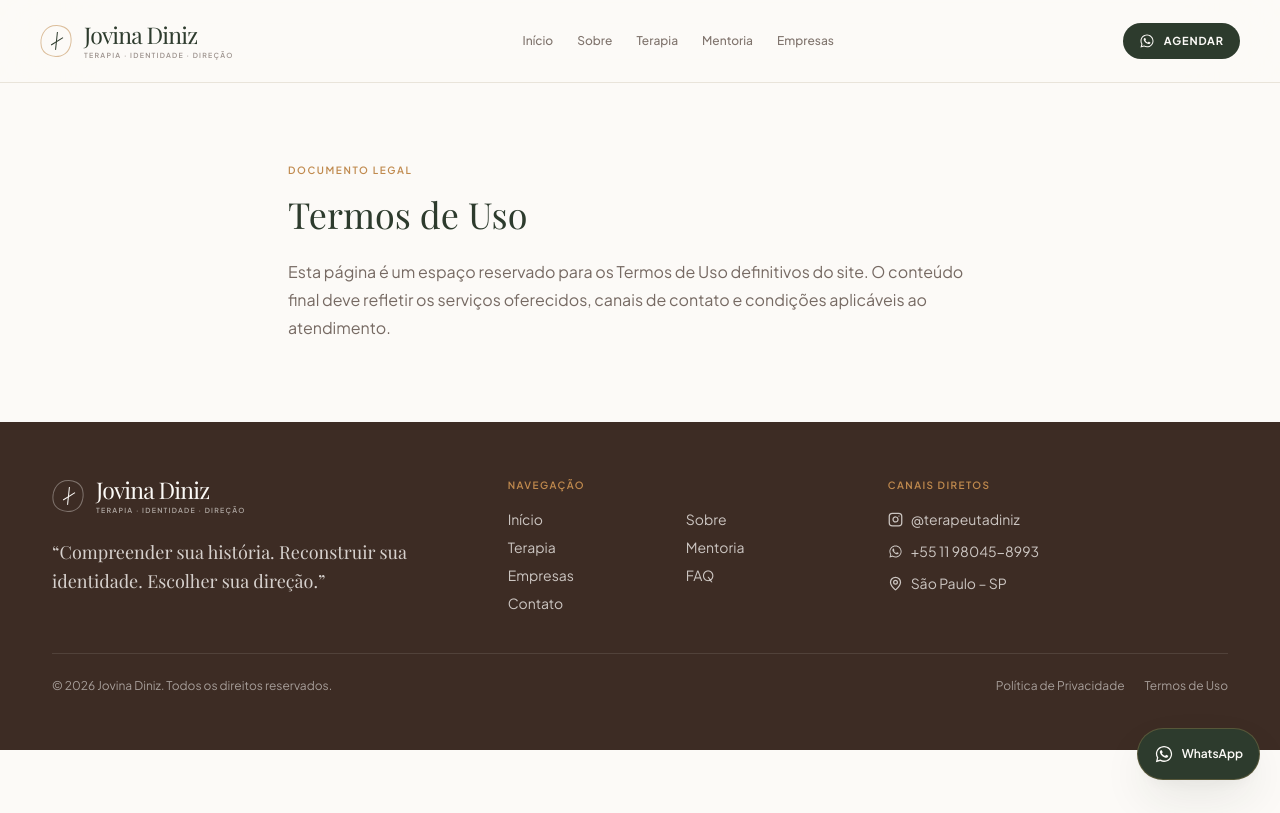
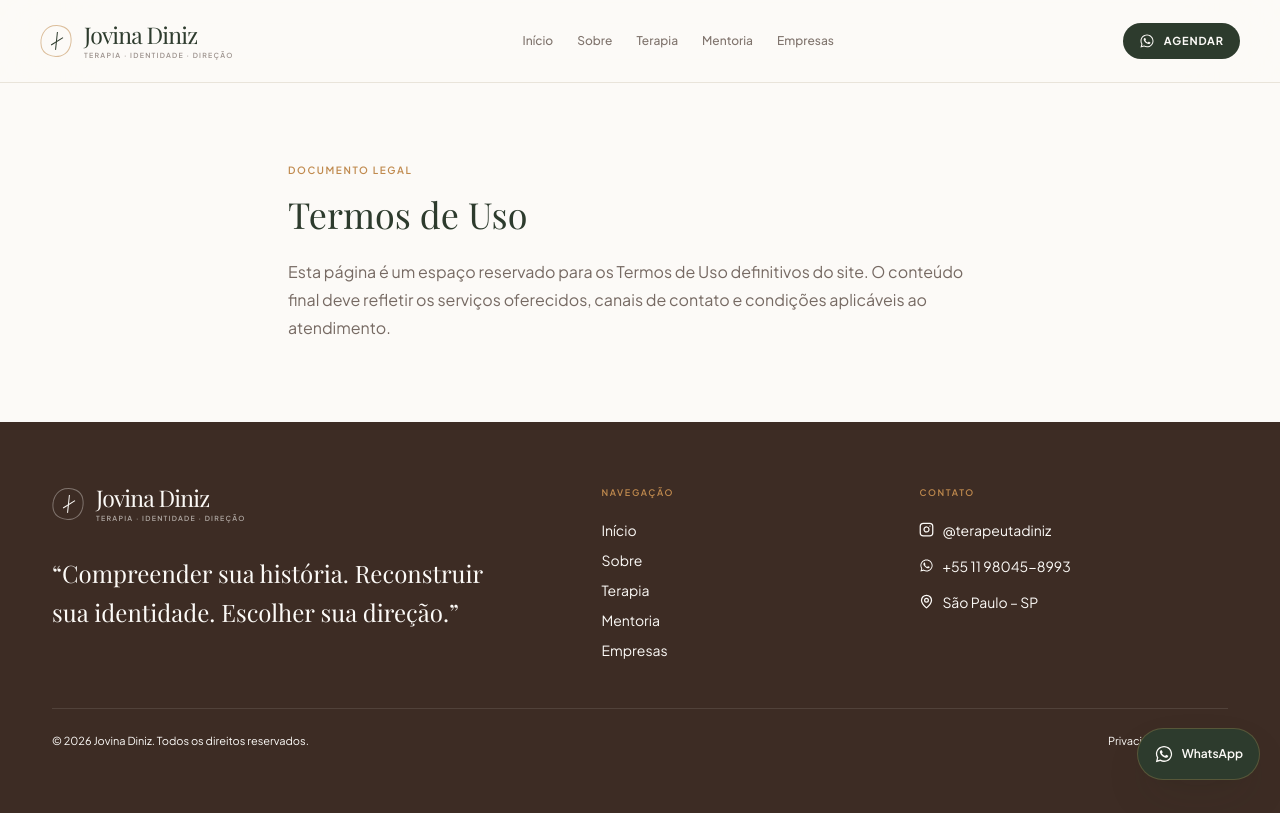
Before and after one commit to johnathafelype21/sitepsicologajovina, a React (Vite) app: page /termos-de-uso in a window 1280 px wide. Built offline with nearby package versions, Linux system fonts and the light colour scheme; a web font is replaced by a local one.

Commit message:
design: extend editorial identity across site

```diff
--- a/src/components/Footer.tsx
+++ b/src/components/Footer.tsx
@@ -10,44 +10,31 @@ export interface FooterProps {
 
 export default function Footer({ compact = false }: Readonly<FooterProps>) {
   return (
-    <footer className="bg-umber text-canvas dark:bg-black/40 dark:text-dark-text">
-      <div className={`mx-auto max-w-[1240px] px-5 lg:px-8 ${compact ? 'py-10' : 'py-14'}`}>
-        <div className="grid gap-10 md:grid-cols-[1.1fr_.9fr_.9fr]">
+    <footer className="bg-umber text-canvas">
+      <div className={`mx-auto max-w-[1240px] px-5 lg:px-8 ${compact ? 'py-10' : 'py-16'}`}>
+        <div className="grid gap-12 lg:grid-cols-[1.3fr_.7fr_.8fr]">
           <div>
             <Logo inverted />
-            <p className="mt-5 max-w-sm font-display text-lg italic leading-relaxed text-canvas/80 dark:text-dark-muted">
-              “{siteData.brand.phrase}”
-            </p>
+            <p className="mt-7 max-w-md font-display text-2xl italic leading-relaxed text-canvas/82">“{siteData.brand.phrase}”</p>
           </div>
           <div>
-            <p className="text-[10px] font-semibold uppercase tracking-[0.14em] text-caramel">Navegação</p>
-            <div className="mt-4 grid grid-cols-2 gap-x-4 gap-y-2 text-sm text-canvas/75 dark:text-dark-muted">
-              {siteData.navigation.map((item) => (
-                <Link key={item.to} to={item.to} className="hover:text-canvas dark:hover:text-dark-text">
-                  {item.label}
-                </Link>
-              ))}
+            <p className="text-[9px] font-semibold uppercase tracking-[0.18em] text-caramel">Navegação</p>
+            <div className="mt-5 grid gap-2.5 text-sm text-canvas/62">
+              {siteData.navigation.slice(0,5).map((item) => <Link key={item.to} to={item.to} className="w-fit transition hover:text-canvas">{item.label}</Link>)}
             </div>
           </div>
           <div>
-            <p className="text-[10px] font-semibold uppercase tracking-[0.14em] text-caramel">Canais diretos</p>
-            <div className="mt-4 space-y-3 text-sm text-canvas/75 dark:text-dark-muted">
-              <a href={siteData.brand.instagramUrl} target="_blank" rel="noreferrer" className="flex items-center gap-2 hover:text-canvas">
-                <Instagram size={15} /> {siteData.brand.instagram}
-              </a>
-              <a href={`https://wa.me/${siteData.brand.whatsappNumber}`} target="_blank" rel="noreferrer" className="flex items-center gap-2 hover:text-canvas">
-                <WhatsAppIcon className="h-[15px] w-[15px]" /> {siteData.brand.whatsappDisplay}
-              </a>
+            <p className="text-[9px] font-semibold uppercase tracking-[0.18em] text-caramel">Contato</p>
+            <div className="mt-5 space-y-4 text-sm text-canvas/62">
+              <a href={siteData.brand.instagramUrl} target="_blank" rel="noreferrer" className="flex items-center gap-2 transition hover:text-canvas"><Instagram size={15} /> {siteData.brand.instagram}</a>
+              <a href={`https://wa.me/${siteData.brand.whatsappNumber}`} target="_blank" rel="noreferrer" className="flex items-center gap-2 transition hover:text-canvas"><WhatsAppIcon className="h-[15px] w-[15px]" /> {siteData.brand.whatsappDisplay}</a>
               <p className="flex items-center gap-2"><MapPin size={15} /> {siteData.brand.location}</p>
             </div>
           </div>
         </div>
-        <div className="mt-10 flex flex-col gap-4 border-t border-white/10 pt-6 text-xs text-canvas/55 dark:text-dark-muted md:flex-row md:items-center md:justify-between">
+        <div className="mt-12 flex flex-col gap-4 border-t border-white/10 pt-6 text-[11px] text-canvas/42 md:flex-row md:items-center md:justify-between">
           <span>© 2026 Jovina Diniz. Todos os direitos reservados.</span>
-          <div className="flex gap-5">
-            <Link to="/politica-de-privacidade" className="hover:text-canvas">Política de Privacidade</Link>
-            <Link to="/termos-de-uso" className="hover:text-canvas">Termos de Uso</Link>
-          </div>
+          <div className="flex gap-5"><Link to="/politica-de-privacidade" className="hover:text-canvas">Privacidade</Link><Link to="/termos-de-uso" className="hover:text-canvas">Termos</Link></div>
         </div>
       </div>
     </footer>
```
